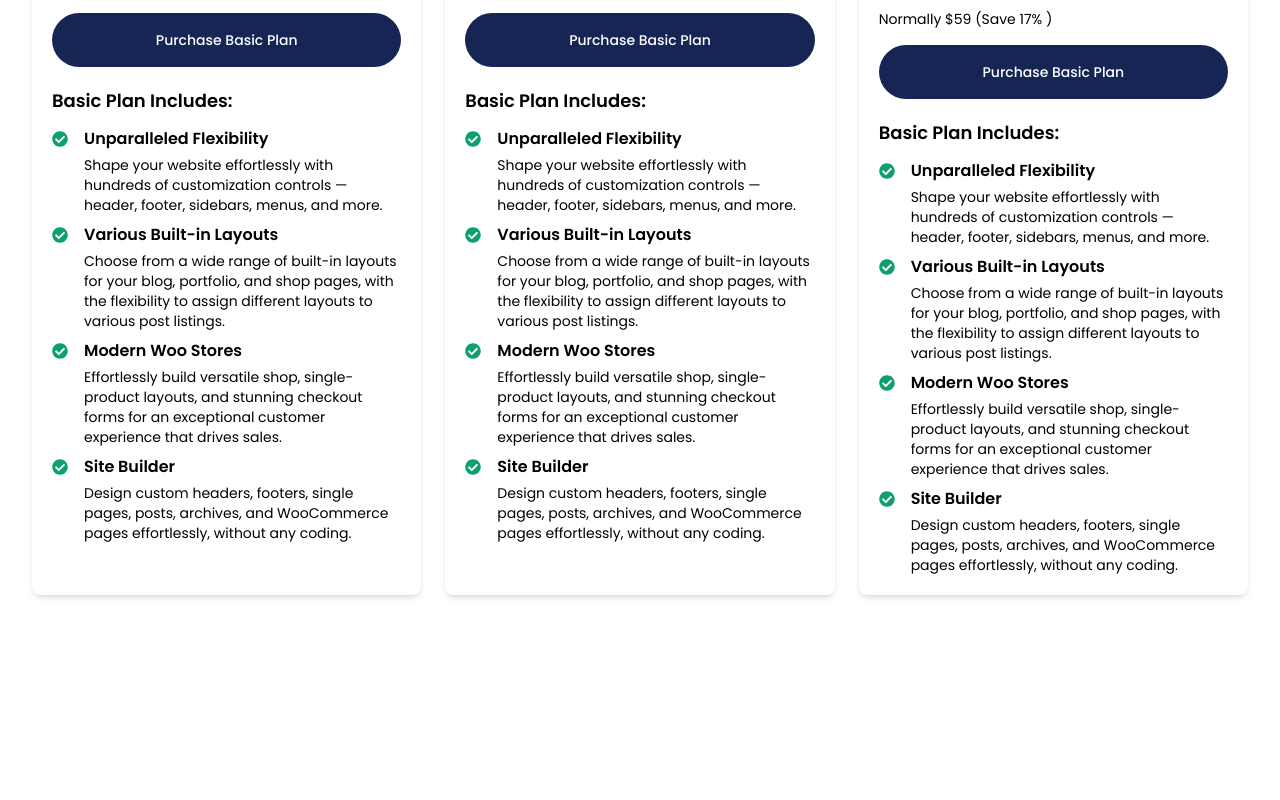
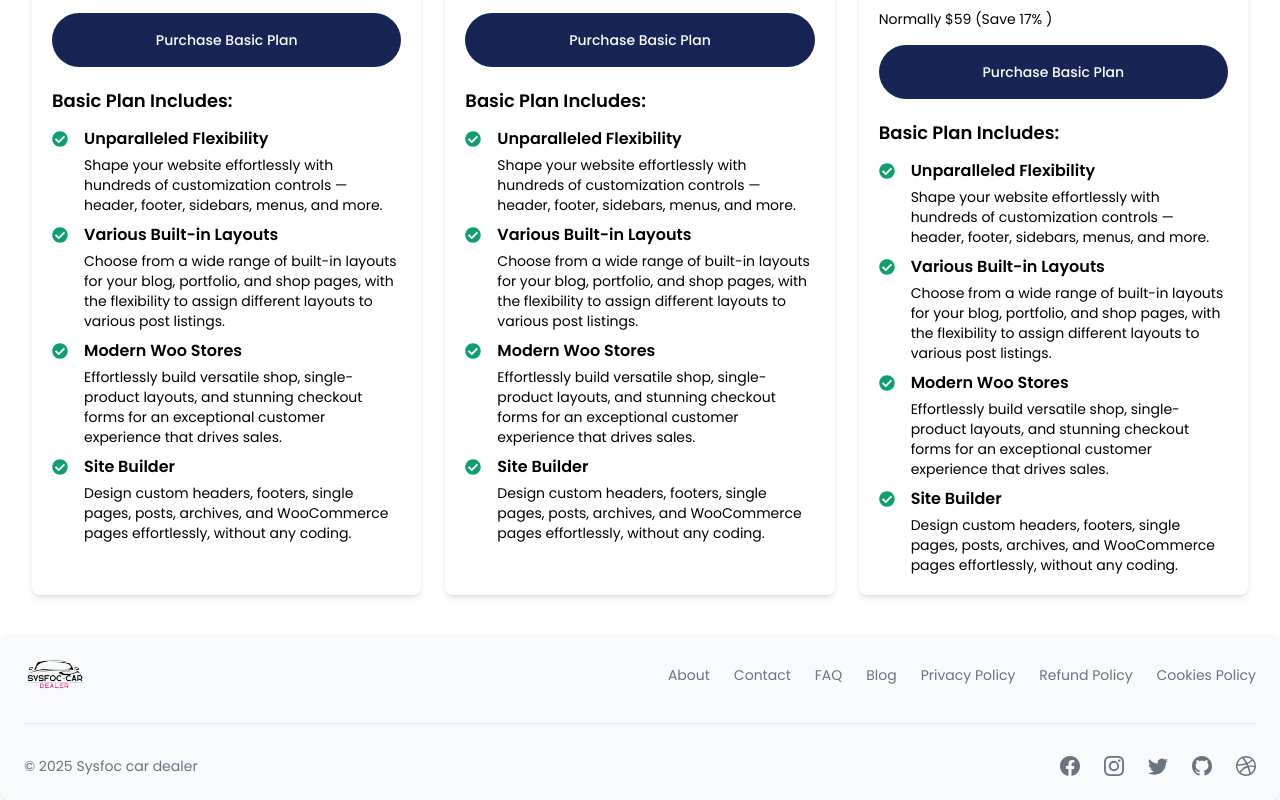
Before and after one commit to sysfoc/car-dealer-demo, a Next.js app: page /pricing in a window 1280 px wide. Shown: the part 757-1557 px from the top of the page. Before the commit the page ends 1392 px from the top, so only its background shows below. Built offline with nearby package versions, Linux system fonts and the light colour scheme.

Commit message:
Design The Footer For The Site

```diff
--- /dev/null
+++ b/app/components/Footerr.jsx
@@ -0,0 +1,41 @@
+import React from 'react'
+import { Footer } from "flowbite-react";
+import { BsDribbble, BsFacebook, BsGithub, BsInstagram, BsTwitter } from "react-icons/bs";
+
+const Footerr = () => {
+  return (
+    <Footer container className="bg-gray-50/95">
+      <div className="w-full text-center">
+        <div className="w-full justify-between sm:flex sm:items-center sm:justify-between">
+          <Footer.Brand
+            href="/"
+            src="/logo.png"
+            alt="car-dealer-logo"
+          />
+          <Footer.LinkGroup>
+            <Footer.Link href="#">About</Footer.Link>
+            <Footer.Link href="#">Contact</Footer.Link>
+            <Footer.Link href="#">FAQ</Footer.Link>
+            <Footer.Link href="#">Blog</Footer.Link>
+            <Footer.Link href="#">Privacy Policy</Footer.Link>
+            <Footer.Link href="#">Refund Policy</Footer.Link>
+            <Footer.Link href="#">Cookies Policy</Footer.Link>
+          </Footer.LinkGroup>
+        </div>
+        <Footer.Divider />
+        <div className="w-full sm:flex sm:items-center sm:justify-between">
+          <Footer.Copyright href="https://sysfoc.com" by="Sysfoc car dealer" year={2025} />
+          <div className="mt-4 flex space-x-6 sm:mt-0 sm:justify-center">
+            <Footer.Icon href="#" icon={BsFacebook} />
+            <Footer.Icon href="#" icon={BsInstagram} />
+            <Footer.Icon href="#" icon={BsTwitter} />
+            <Footer.Icon href="#" icon={BsGithub} />
+            <Footer.Icon href="#" icon={BsDribbble} />
+          </div>
+        </div>
+      </div>
+    </Footer>
+  )
+}
+
+export default Footerr
--- a/app/layout.tsx
+++ b/app/layout.tsx
@@ -2,9 +2,10 @@
 import { Poppins } from "next/font/google";
 import "./globals.css";
 import Header from "@/app/components/Header";
+import Footerr from "@/app/components/Footerr";
 
 const poppins = Poppins({
-  weight: ["100","200","300","400","500","600","700","800","900"],
+  weight: ["100", "200", "300", "400", "500", "600", "700", "800", "900"],
   subsets: ["latin"],
 });
 
@@ -20,10 +21,10 @@
 }>) {
   return (
     <html lang="en">
-      <body
-        className={`${poppins.className} antialiased`}>
-          <Header />
+      <body className={`${poppins.className} antialiased`}>
+        <Header />
         {children}
+        <Footerr/>
       </body>
     </html>
   );
--- a/app/pricing/page.jsx
+++ b/app/pricing/page.jsx
@@ -13,7 +13,7 @@
           <h1 className="text-2xl font-bold text-blue-950 md:text-4xl">
             Simple Pricing, Unbeatable Value
           </h1>
-          <p className="mt-3 text-center">Join 1,894,082+ Happy Users</p>
+          <p className="mt-3 text-center">Join 1000+ Happy Users</p>
         </div>
       </div>
       <div className="my-8 flex items-center justify-center">
```
